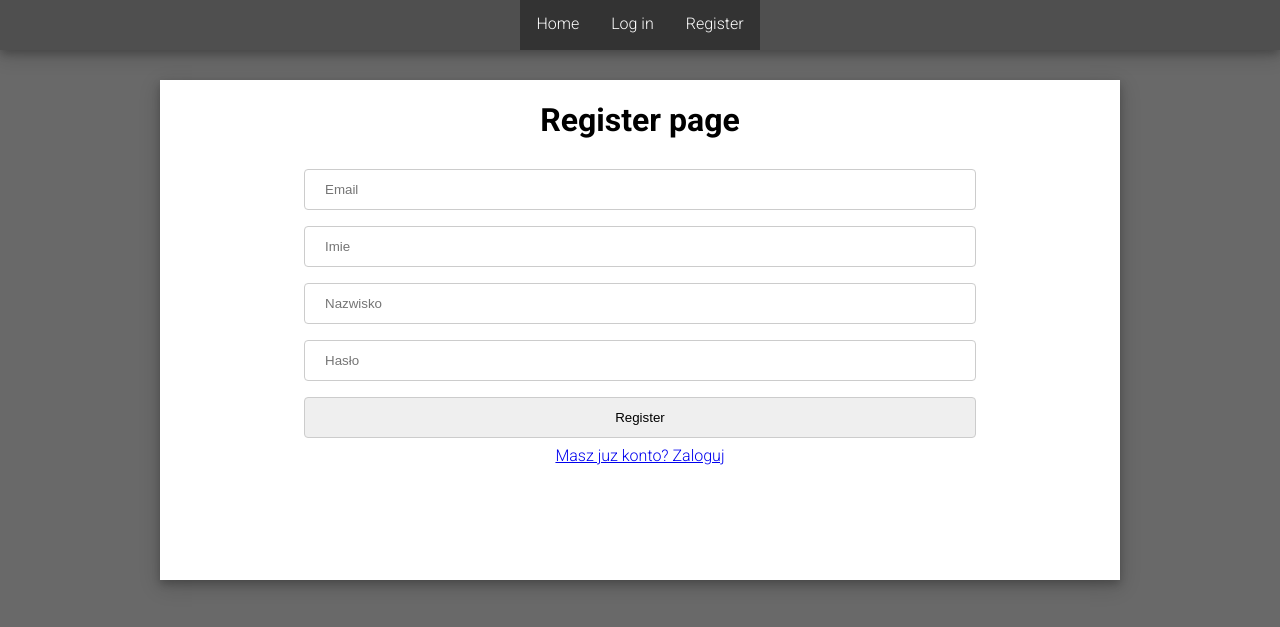
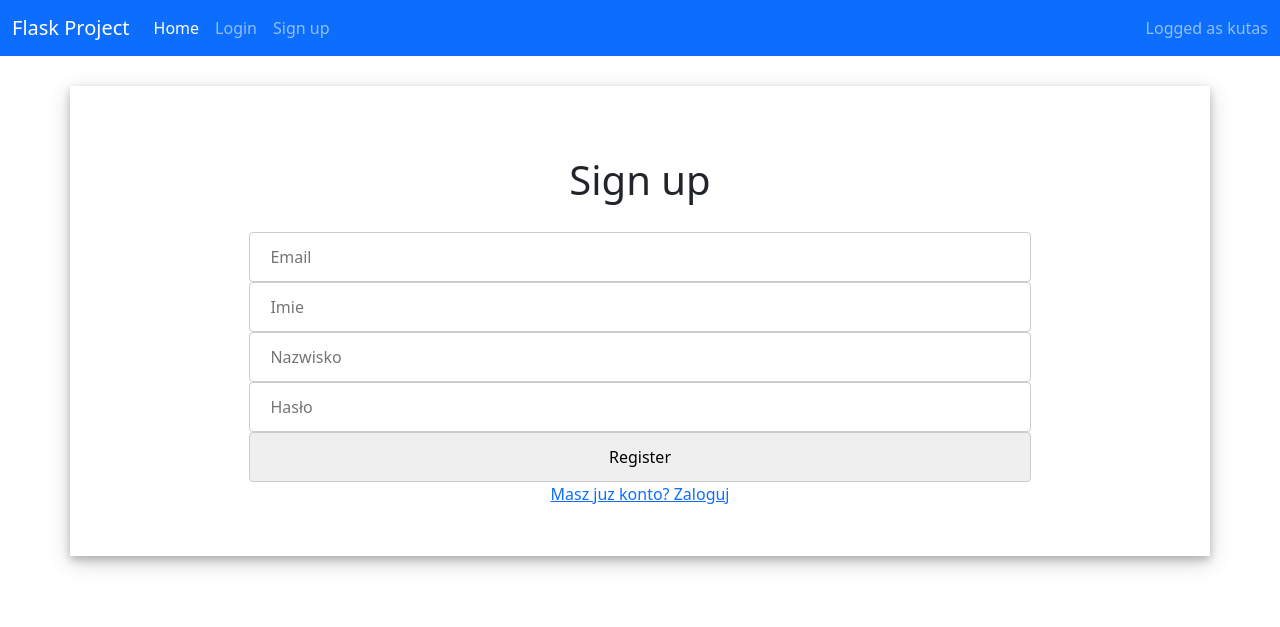
Before and after one commit to Wojtyua/flask_project, a Flask app: page /register in a window 1280 px wide. Shown: the top 627 px of the page. Run offline with Flask 2, Linux system fonts and the light colour scheme; a user stored in the database is signed in.

Commit message:
HTML BASE, CSS, Bootstrap

```diff
--- /dev/null
+++ b/static/styles/base.css
@@ -0,0 +1,36 @@
+body{
+    margin: 0;
+    background-color:dimgrey;
+    font-family: 'Roboto', sans-serif;
+}
+.container{
+    margin-top: 30px;
+    margin-left: auto;
+    margin-right: auto;
+    padding-top: 50px;
+    padding-bottom: 50px;
+    width: 960px;
+    height: fit-content;
+    display: flex;
+    align-items: center;
+    flex-direction: column;
+    background-color: rgb(255, 255, 255);
+    box-shadow: 0 4px 8px 0 rgba(0, 0, 0, 0.2), 0 6px 20px 0 rgba(0, 0, 0, 0.19);
+
+}
+h1 {
+    padding: 20px;
+}
+input{
+    width: 70%;
+    padding: 12px 20px;
+    margin: 20px;
+    display: inline-block;
+    border: 1px solid #ccc;
+    border-radius: 4px;
+    box-sizing: border-box;
+  }
+
+.card{
+    margin-bottom: 20px;
+}
--- a/static/styles/register.css
+++ /dev/null
@@ -1,68 +0,0 @@
-body{
-    margin: 0;
-    background-color:dimgrey;
-    font-family: 'Roboto', sans-serif;
-}
-ul {
-    list-style-type: none;
-    margin: 0;
-    padding: 0;
-    overflow: hidden;
-    background-color: #333;
-  }
-
-  li {
-    float: left;
-  }
-
-  li a {
-    display: block;
-    color: white;
-    text-align: center;
-    padding: 14px 16px;
-    text-decoration: none;
-  }
-
-
-  li a:hover {
-    background-color: #111;
-  }
-  li a:active {
-    background-color: rgb(255, 0, 0);
-  }
-.menu{
-    width: 100%;
-    height: 50px;
-    background-color: rgb(79, 79, 79);
-    display: flex;
-    justify-content: center;
-    box-shadow: 0 4px 8px 0 rgba(0, 0, 0, 0.2), 0 6px 20px 0 rgba(0, 0, 0, 0.19);
-
-}
-.container{
-    margin-top: 30px;
-    margin-left: auto;
-    margin-right: auto;
-    width: 960px;
-    height: 500px;
-    display: flex;
-    align-items: center;
-    flex-direction: column;
-    background-color: rgb(255, 255, 255);
-    box-shadow: 0 4px 8px 0 rgba(0, 0, 0, 0.2), 0 6px 20px 0 rgba(0, 0, 0, 0.19);
-
-}
-form{
-
-    width: 100%;
-
-}
-input{
-  width: 70%;
-  padding: 12px 20px;
-  margin: 8px 0;
-  display: inline-block;
-  border: 1px solid #ccc;
-  border-radius: 4px;
-  box-sizing: border-box;
-}
--- /dev/null
+++ b/templates/base.html
@@ -0,0 +1,57 @@
+<!DOCTYPE html>
+<html lang="pl">
+  <head>
+    <meta charset="UTF-8" />
+    <meta http-equiv="X-UA-Compatible" content="IE=edge" />
+    <meta name="viewport" content="width=device-width, initial-scale=1.0" />
+    {% block styles %}
+    <link rel="stylesheet" href="{{url_for('.static', filename='styles/base.css')}}">
+    <link rel="preconnect" href="https://fonts.googleapis.com">
+    <link rel="preconnect" href="https://fonts.gstatic.com" crossorigin>
+    <link href="https://fonts.googleapis.com/css2?family=Roboto:wght@300&display=swap" rel="stylesheet">
+    <link href="https://fonts.googleapis.com/css2?family=Roboto:wght@300;700&display=swap" rel="stylesheet">
+    <link href="https://cdn.jsdelivr.net/npm/bootstrap@5.1.3/dist/css/bootstrap.min.css" rel="stylesheet" integrity="sha384-1BmE4kWBq78iYhFldvKuhfTAU6auU8tT94WrHftjDbrCEXSU1oBoqyl2QvZ6jIW3" crossorigin="anonymous">
+    {% endblock %}
+
+
+    <title>{% block title %}{% endblock %}</title>
+  </head>
+  <body>
+    <nav class="navbar navbar-expand-lg navbar-dark bg-primary">
+        <div class="container-fluid">
+          <a class="navbar-brand" href="{{url_for('home')}}">Flask Project</a>
+          <button class="navbar-toggler" type="button" data-bs-toggle="collapse" data-bs-target="#navbarText" aria-controls="navbarText" aria-expanded="false" aria-label="Toggle navigation">
+            <span class="navbar-toggler-icon"></span>
+          </button>
+          <div class="collapse navbar-collapse" id="navbarText">
+            <ul class="navbar-nav me-auto mb-2 mb-lg-0">
+              <li class="nav-item">
+                <a class="nav-link active" aria-current="page" href="{{url_for('home')}}">Home</a>
+              </li>
+              <li class="nav-item">
+                <a class="nav-link" href="{{url_for('login')}}">Login</a>
+              </li>
+              <li class="nav-item">
+                <a class="nav-link" href="{{url_for('register')}}">Sign up</a>
+              </li>
+            </ul>
+            <span class="navbar-text">
+                {% if current_user.is_authenticated %}
+                Logged as {{ current_user.name }}
+                {% else %}
+                Not logged in
+                {% endif %}
+            </span>
+          </div>
+        </div>
+      </nav>
+    <div class="container">
+        {% block content %}
+        {% endblock %}
+    </div>
+
+
+
+    <script src="https://cdn.jsdelivr.net/npm/bootstrap@5.1.3/dist/js/bootstrap.bundle.min.js" integrity="sha384-ka7Sk0Gln4gmtz2MlQnikT1wXgYsOg+OMhuP+IlRH9sENBO0LRn5q+8nbTov4+1p" crossorigin="anonymous"></script>
+  </body>
+</html>
--- a/templates/register.html
+++ b/templates/register.html
@@ -1,29 +1,8 @@
-<!DOCTYPE html>
-<html lang="pl">
-  <head>
-    <meta charset="UTF-8" />
-    <meta http-equiv="X-UA-Compatible" content="IE=edge" />
-    <meta name="viewport" content="width=device-width, initial-scale=1.0" />
-    {% block styles %}
+{% extends "base.html" %}
+{% block title %}Sign up{% endblock %}
+{% block content %}
 
-    <link rel="stylesheet" href="{{url_for('.static', filename='styles/register.css')}}">
-    <link rel="preconnect" href="https://fonts.googleapis.com">
-    <link rel="preconnect" href="https://fonts.gstatic.com" crossorigin>
-    <link href="https://fonts.googleapis.com/css2?family=Roboto:wght@300&display=swap" rel="stylesheet">
-    <link href="https://fonts.googleapis.com/css2?family=Roboto:wght@300;700&display=swap" rel="stylesheet">
-    {% endblock %}
-    <title>Register</title>
-  </head>
-  <body>
-    <div class="menu">
-      <ul>
-        <li><a href="{{url_for('home')}}">Home</a></li>
-        <li><a href="{{url_for('login')}}">Log in</a></li>
-        <li><a href="{{url_for('register')}}">Register</a></li>
-      </ul>
-    </div>
-    <div class="container">
-    <h1>Register page</h1>
+<h1>Sign up</h1>
       <center>
     <form method="POST" action="">
       {{ form.hidden_tag() }}
@@ -36,5 +15,5 @@
     </center>
 
     <a href="{{url_for('login')}}">Masz juz konto? Zaloguj</a>
-  </body>
-</html>
+
+{% endblock %}
```
Also changed, not shown: static/styles/home.css (deleted, +0 -54 lines), static/styles/login.css (deleted, +0 -68 lines), templates/admin.html (added, +26 -0 lines), templates/dashboard.html (+8 -13 lines), templates/home.html (+28 -35 lines), templates/login.html (+7 -28 lines), database.db.
